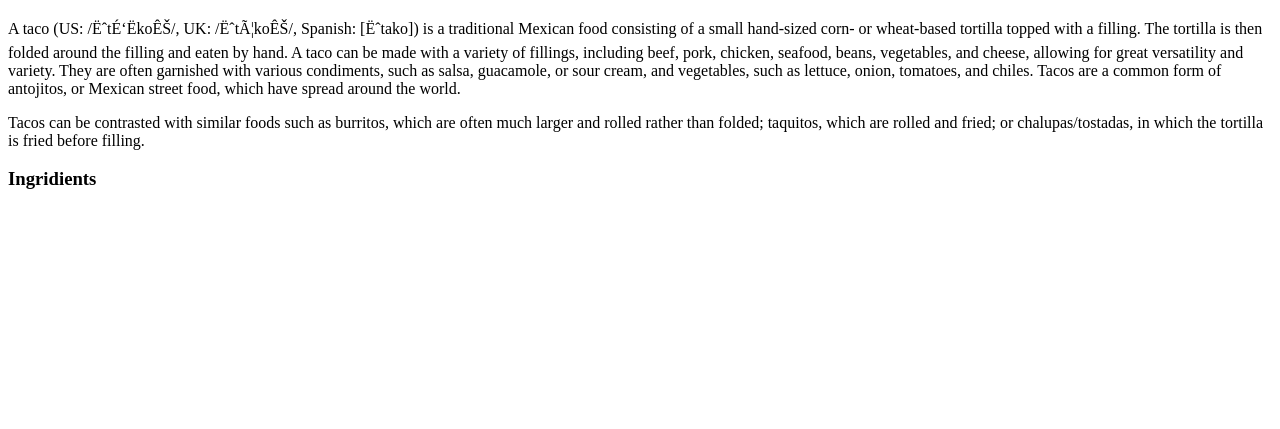
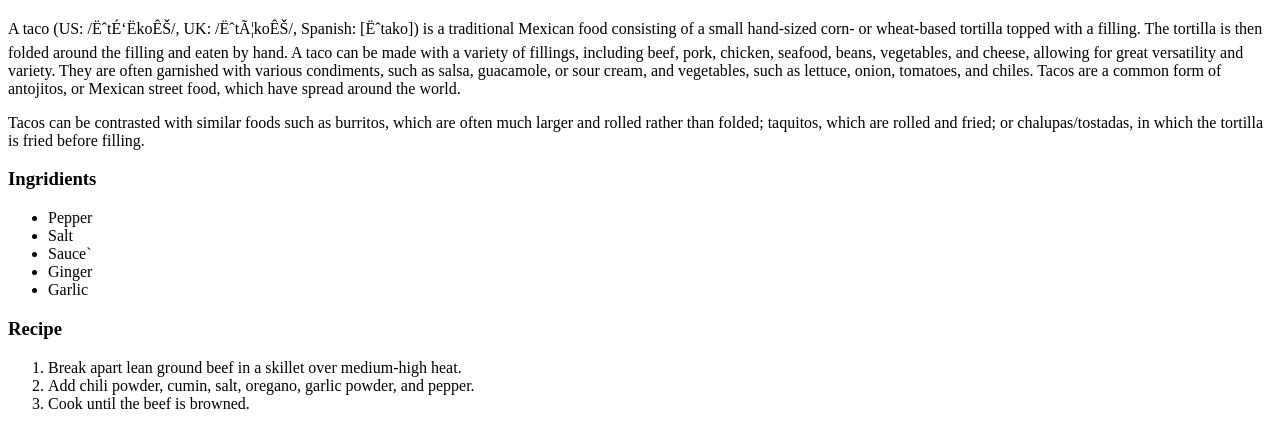
Before and after one commit to econza2/odin-recipes, a plain HTML site: page recipes/taco.html in a window 1280 px wide. Shown: the part 434-863 px from the top of the page. Before the commit the page ends 800 px from the top, so only its background shows below. Drawn offline with Linux system fonts and the light colour scheme.

Commit message:
Add recipes

```diff
--- a/recipes/taco.html
+++ b/recipes/taco.html
@@ -11,5 +11,18 @@
         <p>A taco (US: /ˈtɑːkoʊ/, UK: /ˈtækoʊ/, Spanish: [ˈtako]) is a traditional Mexican food consisting of a small hand-sized corn- or wheat-based tortilla topped with a filling. The tortilla is then folded around the filling and eaten by hand. A taco can be made with a variety of fillings, including beef, pork, chicken, seafood, beans, vegetables, and cheese, allowing for great versatility and variety. They are often garnished with various condiments, such as salsa, guacamole, or sour cream, and vegetables, such as lettuce, onion, tomatoes, and chiles. Tacos are a common form of antojitos, or Mexican street food, which have spread around the world. </p>
         <p>Tacos can be contrasted with similar foods such as burritos, which are often much larger and rolled rather than folded; taquitos, which are rolled and fried; or chalupas/tostadas, in which the tortilla is fried before filling. </p>
         <h3>Ingridients</h3>
+        <ul>
+            <li>Pepper
+            <li>Salt
+            <li>Sauce`
+            <li>Ginger
+            <li>Garlic
+        </ul>
+        <h3>Recipe</h3>
+        <ol>
+            <li>Break apart lean ground beef in a skillet over medium-high heat.
+            <li>Add chili powder, cumin, salt, oregano, garlic powder, and pepper.
+            <li>Cook until the beef is browned.
+        </ol>
     </body>
 </html>
```
Also changed, not shown: recipes/chapo.html (+11 -0 lines), recipes/lasagna.html (+12 -0 lines).
